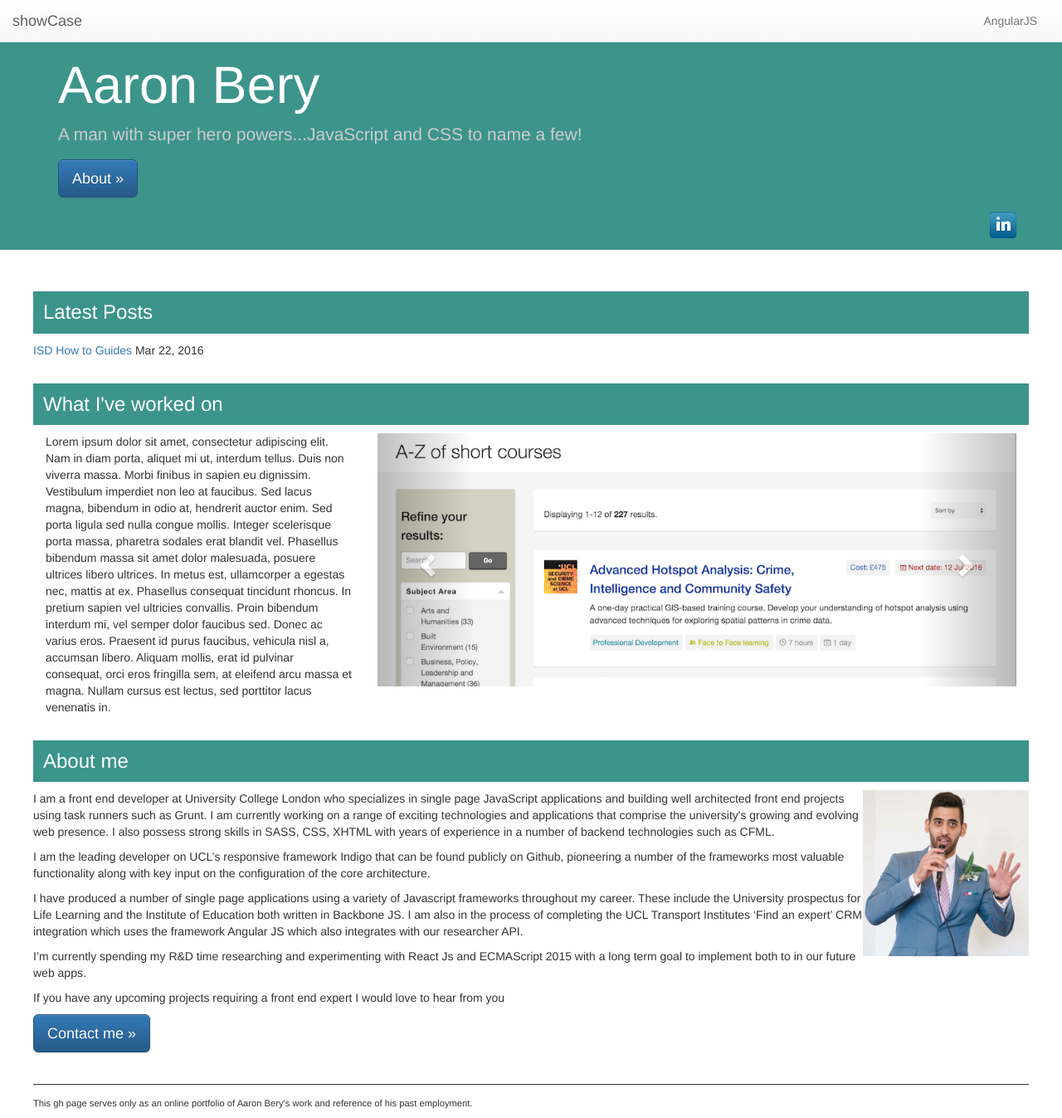
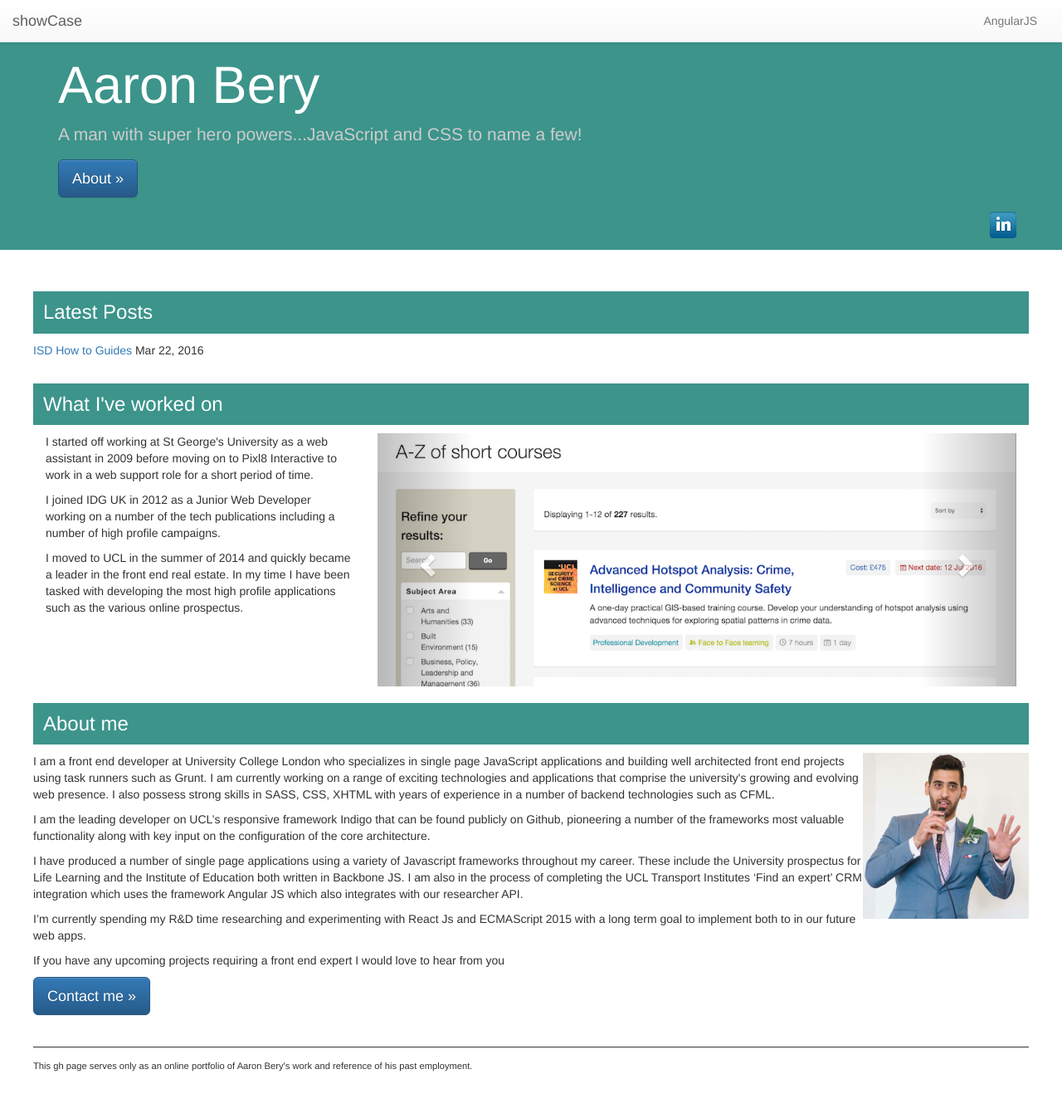
Before and after one commit to aaronBery/gh-pages, a Jekyll site: the page built from index.html, in a window 1280 px wide and 1347 px high. Shown: the whole window at 83% size. Built offline with Jekyll 4.4.1, drawn with Linux system fonts in a browser that asks for light colours; nearby versions of some CDN libraries.

Commit message:
update portfolio description

```diff
--- a/_includes/portfolio-description.html
+++ b/_includes/portfolio-description.html
@@ -1,3 +1,8 @@
 <p>
- Lorem ipsum dolor sit amet, consectetur adipiscing elit. Nam in diam porta, aliquet mi ut, interdum tellus. Duis non viverra massa. Morbi finibus in sapien eu dignissim. Vestibulum imperdiet non leo at faucibus. Sed lacus magna, bibendum in odio at, hendrerit auctor enim. Sed porta ligula sed nulla congue mollis. Integer scelerisque porta massa, pharetra sodales erat blandit vel. Phasellus bibendum massa sit amet dolor malesuada, posuere ultrices libero ultrices. In metus est, ullamcorper a egestas nec, mattis at ex. Phasellus consequat tincidunt rhoncus. In pretium sapien vel ultricies convallis. Proin bibendum interdum mi, vel semper dolor faucibus sed. Donec ac varius eros. Praesent id purus faucibus, vehicula nisl a, accumsan libero. Aliquam mollis, erat id pulvinar consequat, orci eros fringilla sem, at eleifend arcu massa et magna. Nullam cursus est lectus, sed porttitor lacus venenatis in.
+I started off working at St George's University as a web assistant in 2009 before moving on to Pixl8 Interactive to work in a web support role for a short period of time.
 </p>
+<p>
+I joined IDG UK in 2012 as a Junior Web Developer working on a number of the tech publications including a number of high profile campaigns.
+</p>
+<p>
+I moved to UCL in the summer of 2014 and quickly became a leader in the front end real estate. In my time I have been tasked with developing the most high profile applications such as the various online prospectus.</p>
```
